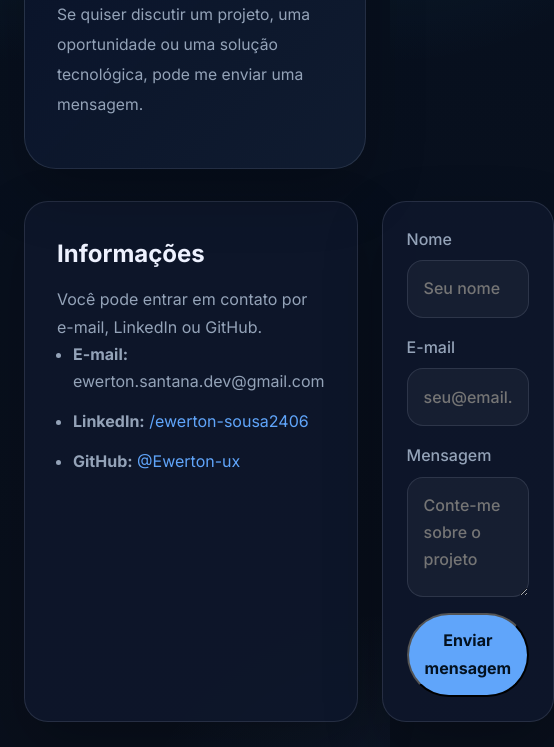
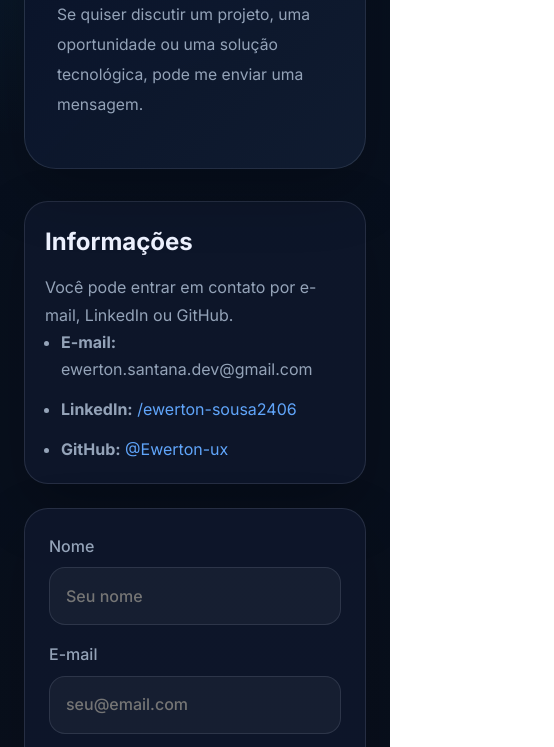
Before and after one commit to Ewerton-ux/Ewerton., a plain HTML site: page contatos.html in a window 390 px wide. Shown: the part 275-1022 px from the top of the page, 554 px wide, since content can reach past the window. Drawn offline with Linux system fonts and the light colour scheme.

Commit message:
“bug”

```diff
--- a/style.css
+++ b/style.css
@@ -290,6 +290,14 @@ textarea {
     padding: 1.5rem;
 }
 
+.page-card h2 {
+    margin-bottom: 0.75rem;
+}
+
+.page-card p {
+    color: var(--text-secondary);
+}
+
 .page-grid {
     display: grid;
     gap: 1.5rem;
@@ -370,6 +378,11 @@ textarea {
     display: grid;
     gap: 1.5rem;
     grid-template-columns: 1.1fr 0.9fr;
+    align-items: start;
+}
+
+.contact-grid-page > .page-card {
+    height: fit-content;
 }
 
 .contact-card-page {
@@ -662,6 +675,20 @@ footer {
     }
 }
 
+@media (max-width: 768px) {
+    .contact-grid-page {
+        grid-template-columns: 1fr;
+    }
+
+    .contact-card-page {
+        padding: 1.25rem;
+    }
+
+    .contact-form button {
+        width: 100%;
+    }
+}
+
 @media screen and (max-width: 640px) {
     .hero {
         padding: 2.5rem 1rem;
```
